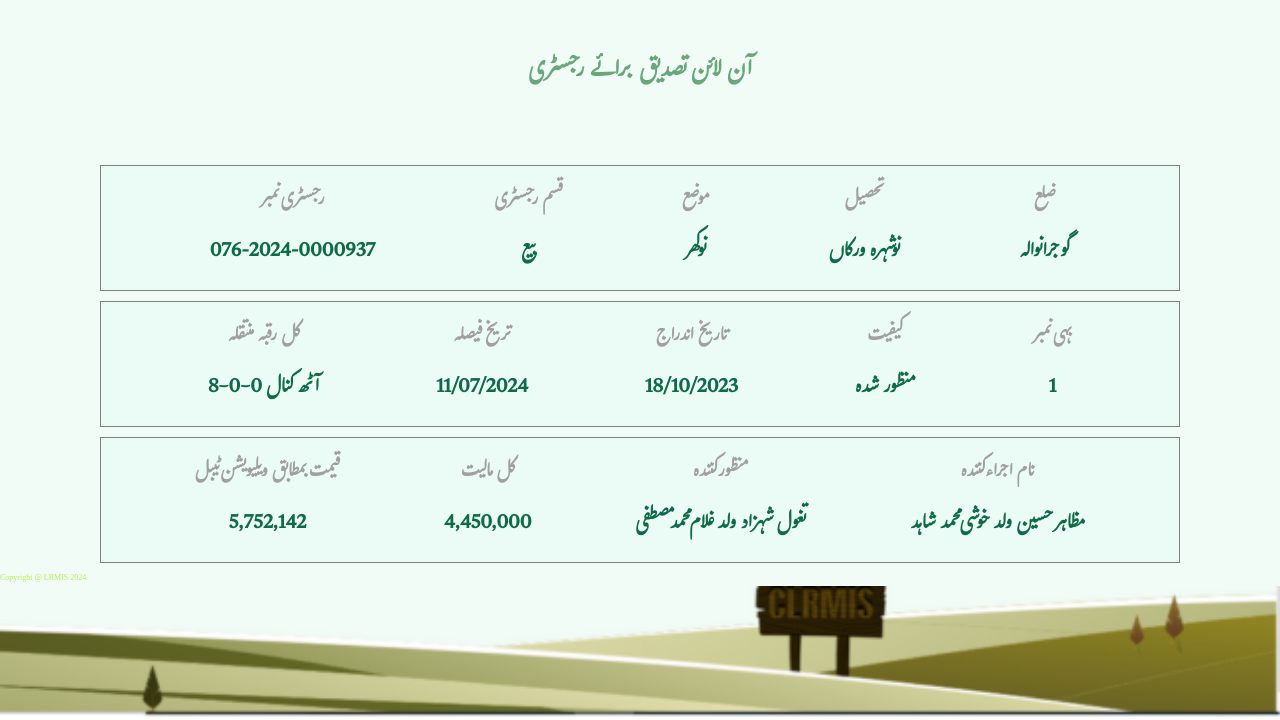
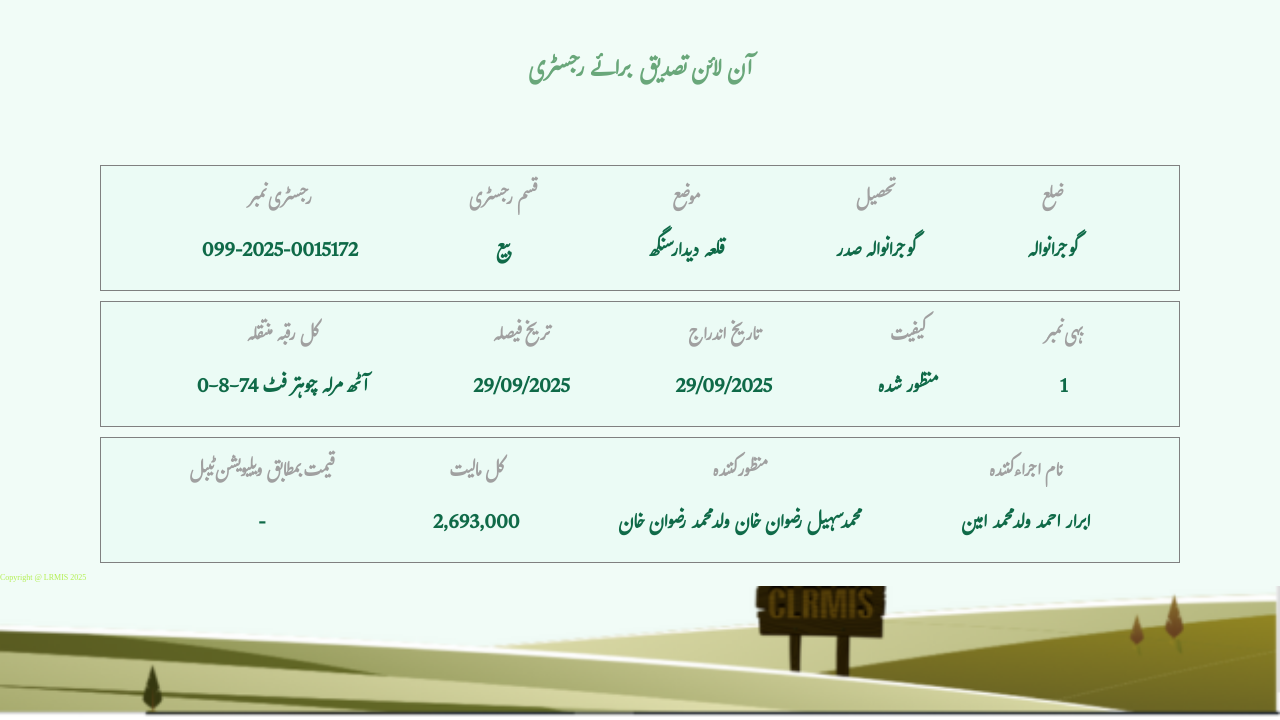
Before and after one commit to punjabzameen/45445, a plain HTML site: page index.html in a window 1280 px wide. Shown: the part 80-800 px from the top of the page. Drawn offline with Linux system fonts and the light colour scheme.

Commit message:
Update index.html

```diff
--- a/index.html
+++ b/index.html
@@ -32,7 +32,7 @@
             <div class="item text1">
                 <h3>رجسٹری نمبر
                 </h3>
-                <p>076-2024-0000937
+                <p>099-2025-0015172
                 </p>
             </div>
             <div class="item text2"><h3>قسم رجسٹری
@@ -42,13 +42,13 @@
             <div class="item text3">
                 <h3>موضع
                 </h3>
-                <p>نوکھر
+                <p>قلعہ دیدار سنگھ
                 </p>
             </div>
             <div class="item text4">
                 <h3>تحصیل
                 </h3>
-                <p>نوشہرہ ورکاں
+                <p>گوجرانوالہ صدر
                 </p>
             </div>
             <div class="item text5">
@@ -63,18 +63,18 @@
             <div class="item text1">
                 <h3>کل رقبہ منتقلہ
                 </h3>
-                <p>8-0-0 آٹھ کنال
+                <p>0-8-74 آٹھ مرلہ چوہتر فٹ
                 </p>
             </div>
             <div class="item text2"><h3>تریخ فیصلہ
 
             </h3>
-            <p>11/07/2024
+            <p>29/09/2025
             </p></div>
             <div class="item text3">
                 <h3>تاریخ اندراج
                 </h3>
-                <p>18/10/2023
+                <p>29/09/2025
                 </p>
             </div>
             <div class="item text4">
@@ -95,23 +95,23 @@
             <div class="item text1">
                 <h3>قیمت بمطابق ویلیویشن ٹیبل
                 </h3>
-                <p>5,752,142
+                <p>-
                 </p>
             </div>
             <div class="item text2"><h3>کل مالیت
             </h3>
-            <p>4,450,000
+            <p>2,693,000
             </p></div>
             <div class="item text3">
                 <h3>منظور کنندہ
                 </h3>
-                <p>تغول شہزاد ولد غلام محمد مصطفی
+                <p>محمد سہیل رضوان خان ولد محمد رضوان خان
                 </p>
             </div>
             <div class="item text4">
                 <h3>نام اجراء کنندہ
                 </h3>
-                <p>مظاہر حسین ولد خوشی محمد شاہد
+                <p>ابرار احمد ولد محمد امین
                 </p>
             </div>
 
@@ -120,11 +120,12 @@
     </section>
     <!-- ----------------- Inage section------------------ -->
      <div class="bottom_img">
-        Copyright @ LRMIS 2024
+        Copyright @ LRMIS 2025
 
      </div>
      <!-- <div class="main">
     </div> -->
 
 </body>
+
 </html>
```
